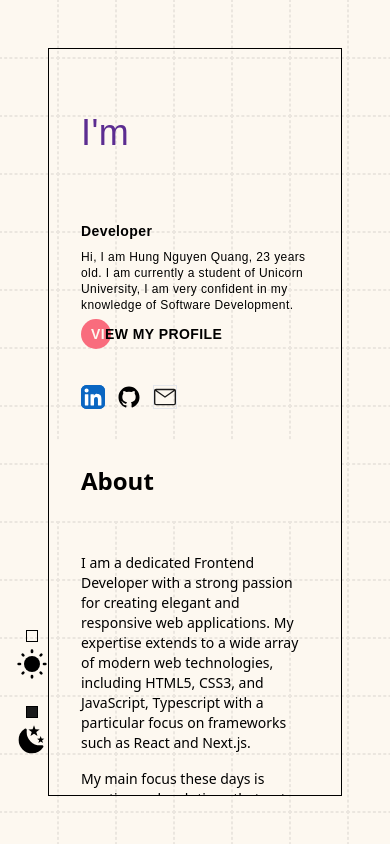
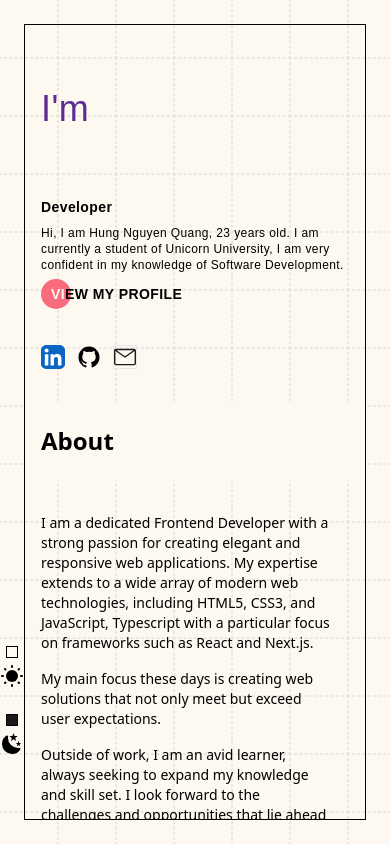
Before and after one commit to NgQHung/portfolio-hung, a Next.js app: page / in a window 390 px wide. Built offline with nearby package versions, Linux system fonts and the light colour scheme.

Commit message:
added code

```diff
--- a/components/DarkLightButton.tsx
+++ b/components/DarkLightButton.tsx
@@ -12,13 +12,12 @@ const DarkLightButton = () => {
 
     useEffect(() => {
         const isDark = document.querySelector('html')?.classList.contains('dark');
-
         dispatch(themeSwitcherActions.themeSwitcher(isDark));
     }, [mode]);
 
     return (
         <div
-            className="hidden xss:flex flex-col h-auto w-8 absolute bottom-20 left-4 dark:bg-primary z-[1]
+            className="hidden xss:flex flex-col h-auto w-6 sm:w-8 absolute bottom-20 left-0 sm:left-4 dark:bg-primary z-[1]
         dark:rounded-l-xl py-2">
             <button className="inline-block mb-5" onClick={() => setMode('dark')}>
                 <span
--- a/components/Experience.tsx
+++ b/components/Experience.tsx
@@ -71,7 +71,7 @@ const Exp: React.FC<IExp> = ({experience}) => {
                 </ContainerContent>
             </ContainerExp>
             <div
-                className="flex p-8 lg:hidden  self-start relative group cursor-pointer text-base w-full h-full rounded"
+                className="flex p-4 sm:p-8 lg:hidden  self-start relative group cursor-pointer text-base w-full h-full rounded"
                 onMouseEnter={() => mouseEnterHandler(experience.id)}
                 onMouseLeave={mouseLeaveHandler}
                 onClick={() => clickHandler(experience)}>
@@ -118,7 +118,7 @@ const TitleExperience = () => {
                 id="scrollHeaderExperience"
                 className="lg:hidden h-full sticky top-0 z-20 w-full left-0 bg-primary opacity:0.9  dark:bg-[#1a1a1a] dark:shadow-lg dark:opacity-100   ">
                 <h1
-                    className=" px-8  py-[24px] lg:py-8 text-2xl lg:pt-10 font-bold text-left flex justify-end items-center
+                    className="px-4 sm:px-8  py-[24px] lg:py-8 text-2xl lg:pt-10 font-bold text-left flex justify-end items-center
                   dark:text-primary">
                     <span className="grow">Experience</span>
                 </h1>
--- a/components/Layout.tsx
+++ b/components/Layout.tsx
@@ -27,7 +27,7 @@ const Layout: React.FC<ILayout> = ({children, className}) => {
     //     }
     // }, [isDark]);
     return (
-        <div className={`h-screen w-screen bg-primary p-12 ${className} dark:bg-dark`}>
+        <div className={`h-screen w-screen bg-primary p-6 sm:p-12  ${className} dark:bg-dark`}>
             <div
                 className="border border-solid  h-full w-full relative border-black dark:border-primary
                 overflow-hidden
--- a/components/UI/Icons.tsx
+++ b/components/UI/Icons.tsx
@@ -67,10 +67,8 @@ export const EmailIcon: React.FC<IIcons> = (props) => (
 export const SunIcon: React.FC<IIcons> = (props) => (
     <svg
         xmlns="http://www.w3.org/2000/svg"
-        width="24"
-        height="24"
         viewBox="0 0 24 24"
-        className={`w-full h-auto ${props.className}`}>
+        className={`w-full h-auto ${props.className} w-[18px] h-[18px] sm:w-[24px] sm:h-[24px]`}>
         <g
             fill="none"
             stroke="currentColor"
@@ -198,10 +196,8 @@ export const SunIcon: React.FC<IIcons> = (props) => (
 export const MoonIcon: React.FC<IIcons> = (props) => (
     <svg
         xmlns="http://www.w3.org/2000/svg"
-        width="24"
-        height="24"
         viewBox="0 0 24 24"
-        className={`w-full h-auto ${props.className}`}>
+        className={`w-full h-auto ${props.className} w-[18px] h-[18px] sm:w-[24px] sm:h-[24px]`}>
         <rect x="0" y="0" width="24" height="24" fill="rgba(255, 255, 255, 0)" />
         <g
             fill="none"
--- a/components/about/About.tsx
+++ b/components/about/About.tsx
@@ -4,13 +4,13 @@ const About = () => {
     return (
         <div
             id="about"
-            className="  lg:py-16 xl:py-20 text-black dark:text-primary lg:pl-4 pb-16  lg:pb:0">
+            className="  lg:py-16 xl:py-20 text-black dark:text-primary lg:pl-4 pb-1 sm:pb-16  lg:pb:0">
             <div
                 id="scrollHeaderAbout"
                 className="h-full sticky top-0 z-20 w-full left-0 bg-primary opacity:0.9 dark:bg-[#1a1a1a] dark:shadow-lg dark:opacity-100   ">
-                <h1 className="block lg:hidden font-bold py-6 text-2xl px-8 ">About</h1>
+                <h1 className="block lg:hidden font-bold py-6 text-2xl px-4 sm:px-8 ">About</h1>
             </div>
-            <div className="pr-8 p-8  lg:px-12 xl:px-16 text-sm sm:text-base  pt-8  lg:pt-16 ">
+            <div className="pr-8 p-8 px-4 lg:px-12 xl:px-16 text-sm sm:text-base  pt-8  lg:pt-16 ">
                 <p className="mb-4">
                     I am a dedicated Frontend Developer with a strong passion for creating elegant
                     and responsive web applications. My expertise extends to a wide array of modern
--- a/components/links/index.tsx
+++ b/components/links/index.tsx
@@ -46,7 +46,7 @@ const Links = () => {
 const WrapperIcons: React.FC<IWrapper> = ({children, className}) => {
     return (
         <div
-            className={`absolute bottom-0 left-0 items-end m-8  flex justify-between  space-x-3 md:relative md:items-center md:m-0 z-[1] ${className}`}>
+            className={`absolute bottom-0 left-0 items-end my-8 mx-4 sm:m-8 flex justify-between  space-x-3 md:relative md:items-center md:m-0 z-[1] ${className}`}>
             {children}
         </div>
     );
--- a/components/project/Projects.tsx
+++ b/components/project/Projects.tsx
@@ -74,7 +74,7 @@ const Project: React.FC<IProject> = ({project}) => {
             </ContainerProject>
             <div
                 style={{height: 'max-content'}}
-                className="flex p-8 lg:hidden relative max-h-[400px] group  cursor-pointer text-base w-full h-full rounded"
+                className="flex p-4 sm:p-8 lg:hidden relative max-h-[400px] group  cursor-pointer text-base w-full h-full rounded"
                 onMouseEnter={() => mouseEnterHandler(project.id)}
                 onMouseLeave={mouseLeaveHandler}
                 onClick={() => clickHandler(project)}>
@@ -121,7 +121,7 @@ const TitleProjects = () => {
                 id="scrollHeaderProjects"
                 className="lg:hidden sticky top-0 z-20 w-full left-0 bg-primary opacity:0.9  dark:bg-[#1a1a1a] dark:shadow-lg dark:opacity-100   ">
                 <h1
-                    className="px-8 py-[24px] lg:py-8  text-2xl sm:pt-10 font-bold text-left flex justify-end items-center
+                    className="px-4 sm:px-8 py-[16px] sm:py-[24px] lg:py-8  text-2xl sm:pt-10 font-bold text-left flex justify-end items-center
                       dark:text-primary">
                     <span className="grow">Projects</span>
                 </h1>
--- a/pages/index.tsx
+++ b/pages/index.tsx
@@ -57,7 +57,7 @@ export default function Home() {
                 <DynamicLayout>
                     <div
                         className="relative max-h-[400px] lg:h-full lg:absolute inline-block lg:flex lg:flex-col  top-0 left-0 lg:justify-between lg:items-start
-                        py-16 px-8 lg:px-12 xl:px-16 lg:py-16 max-w-full lg:max-w-[50%]">
+                        py-16 px-4 lg:px-12 xl:px-16 lg:py-16 max-w-full lg:max-w-[50%]">
                         <DynamicIntroduce setProfileOpen={setProfileOpen} />
                         <DynamicNavbar activeLinkName={activeLinkName} />
                         <DynamicLinks />
```
